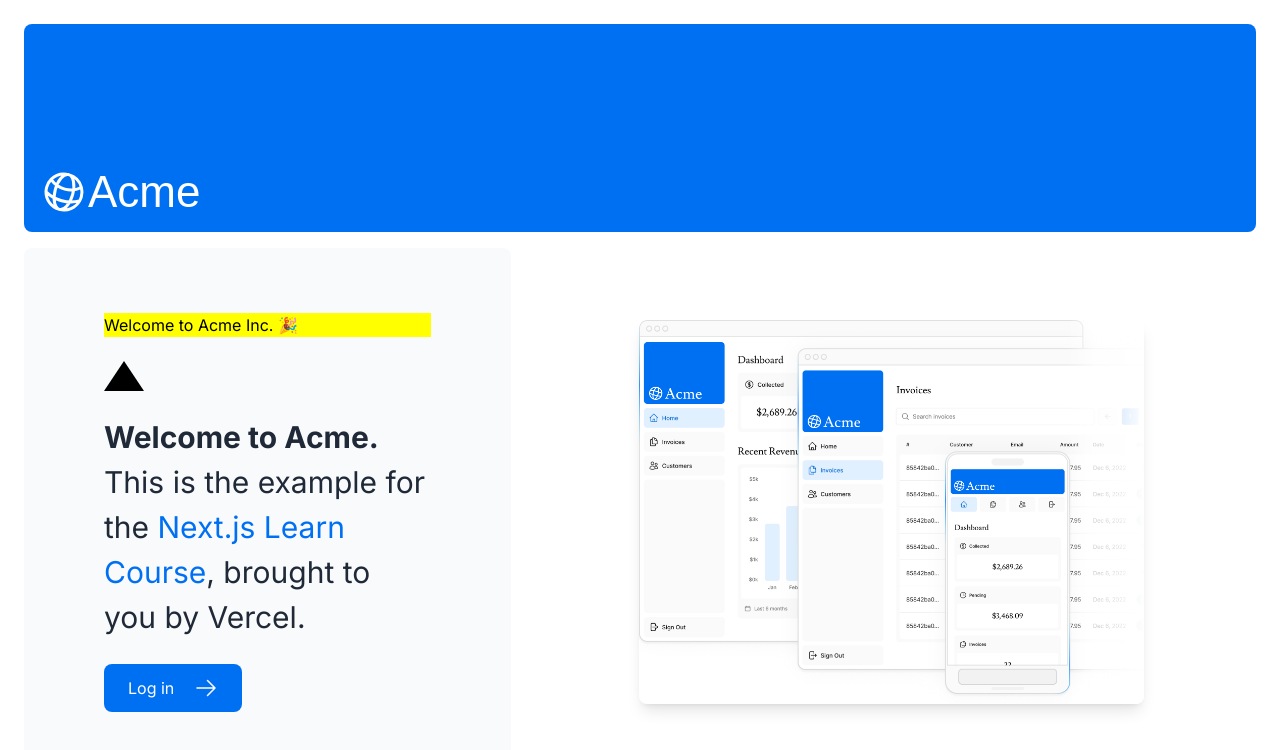
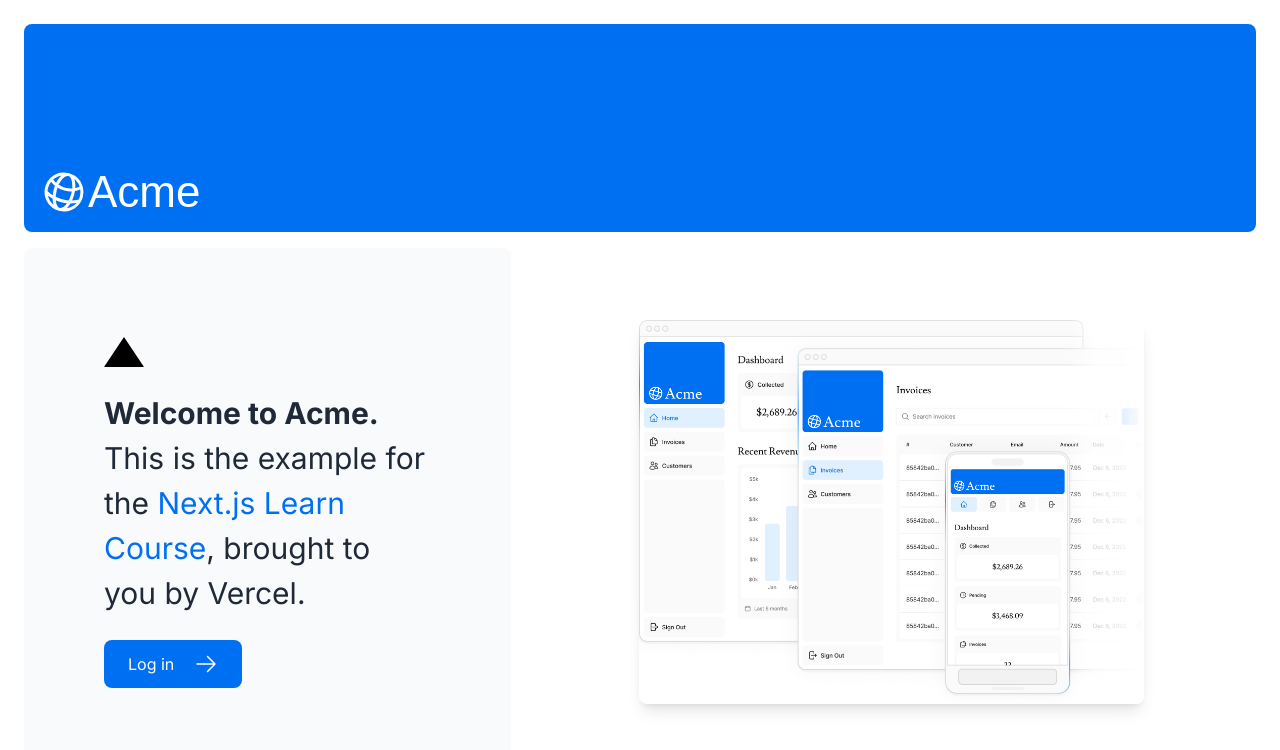
Before and after one commit to jon-ferri/nextjs-dashboard, a Next.js app: page / in a window 1280 px wide. Shown: the top 750 px of the page. Built offline with nearby package versions, Linux system fonts and the light colour scheme; a web font is replaced by a local one.

Commit message:
Remove unused CSS import and update welcome message

```diff
--- a/app/page.tsx
+++ b/app/page.tsx
@@ -1,7 +1,6 @@
 import AcmeLogo from '@/app/ui/acme-logo';
 import { ArrowRightIcon } from '@heroicons/react/24/outline';
 import Link from 'next/link';
-import styles from '@/app/ui/home.module.css';
 import Image from 'next/image';
 
 export default function Page() {
@@ -12,7 +11,7 @@
       </div>
       <div className="mt-4 flex grow flex-col gap-4 md:flex-row">
         <div className="flex flex-col justify-center gap-6 rounded-lg bg-gray-50 px-6 py-10 md:w-2/5 md:px-20">
-          <h1 className={`${styles.shape}`}> Welcome to Acme Inc. 🎉 </h1>
+
           <div className="h-0 w-0 border-b-[30px] border-l-[20px] border-r-[20px] border-b-black border-l-transparent border-r-transparent"></div>
           <p className={`text-xl text-gray-800 md:text-3xl md:leading-normal`}>
             <strong>Welcome to Acme.</strong> This is the example for the{' '}
```
